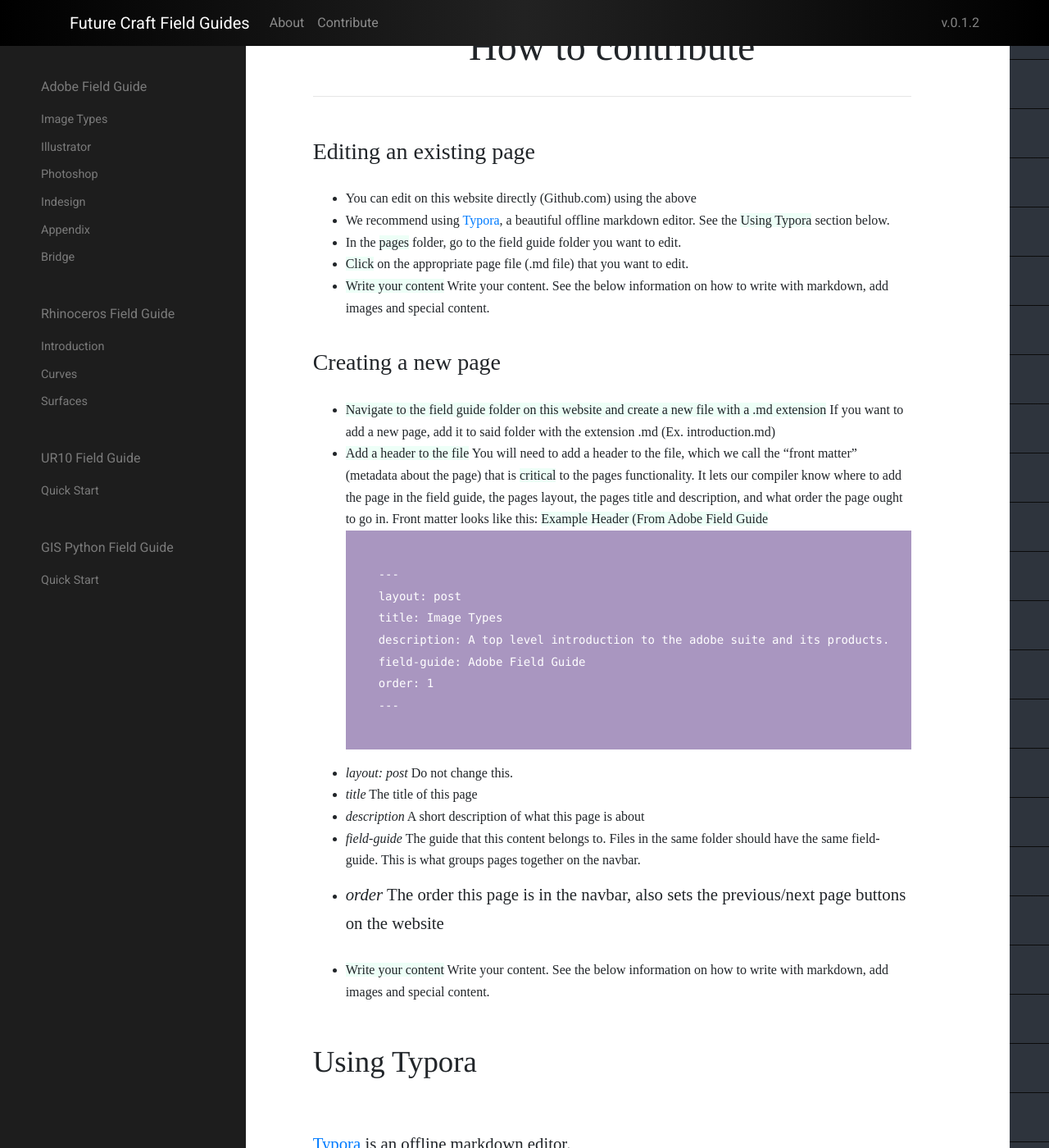
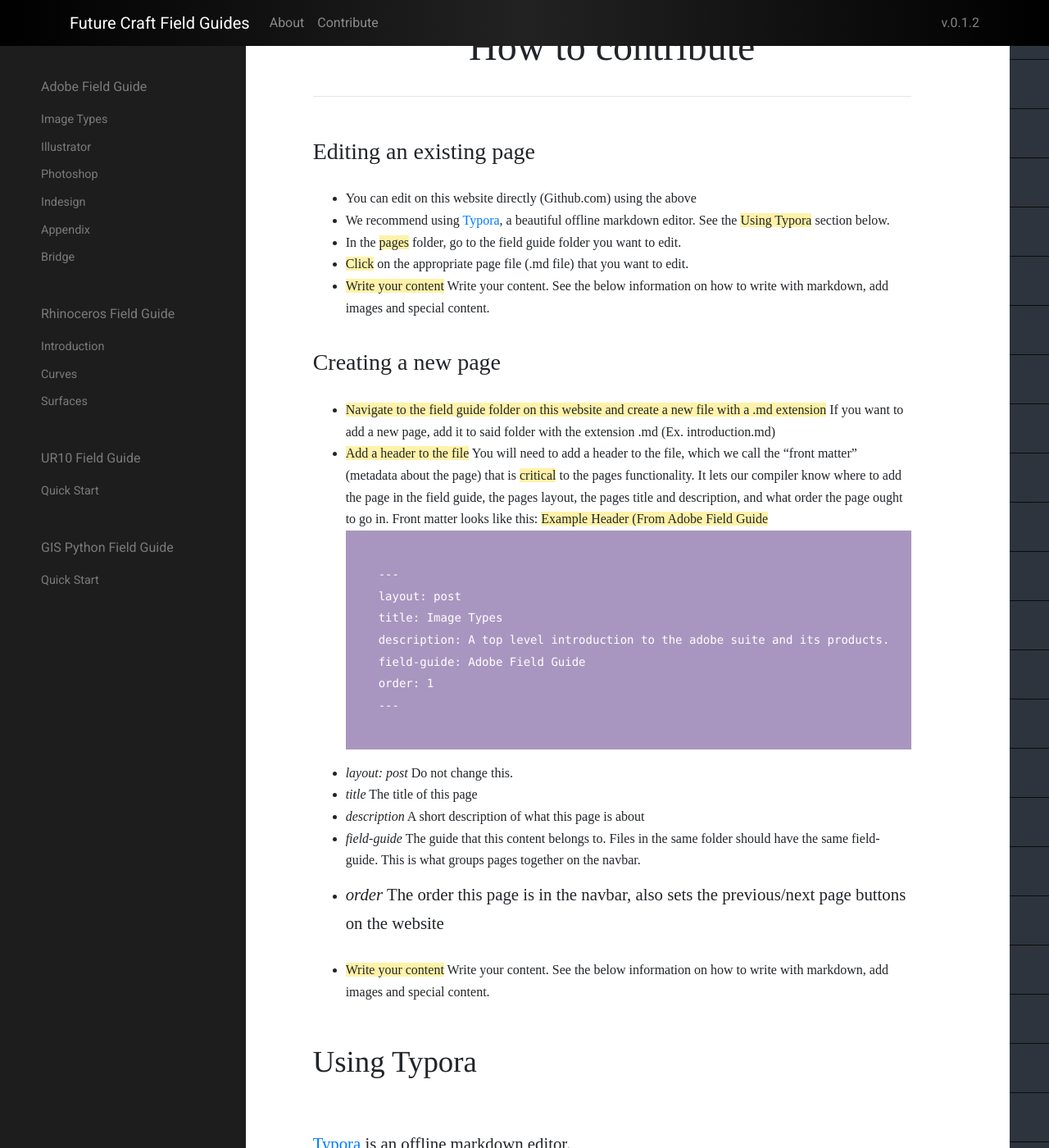
Before and after one commit to lelandjobson/github_pages_tut_01, a Jekyll site: the page built from index.md, in a window 1280 px wide and 1400 px high, scrolled down 1848 px. Shown: the whole window at 82% size. Built offline with Jekyll 4.4.1, drawn with Linux system fonts in a browser that asks for light colours; nearby versions of some CDN libraries; some web fonts are replaced.

Commit message:
Make highlight colors great again

```diff
--- a/assets/themes/twitter/css/style.css
+++ b/assets/themes/twitter/css/style.css
@@ -40,7 +40,7 @@ table, th, td {
 }
 
 strong {
-  background-color: #b1ffdd3b !important;
+  background-color: #fff2a8 !important;
   font-weight: 100;
 }
 
@@ -50,9 +50,6 @@ th tr td {
   background-color: rgb(48, 48, 48);
 }
 
-strong {
-  background: #fff2a8;
-}
 
 tbody :nth-child(even) td {
   background-color: #ececec;
```
